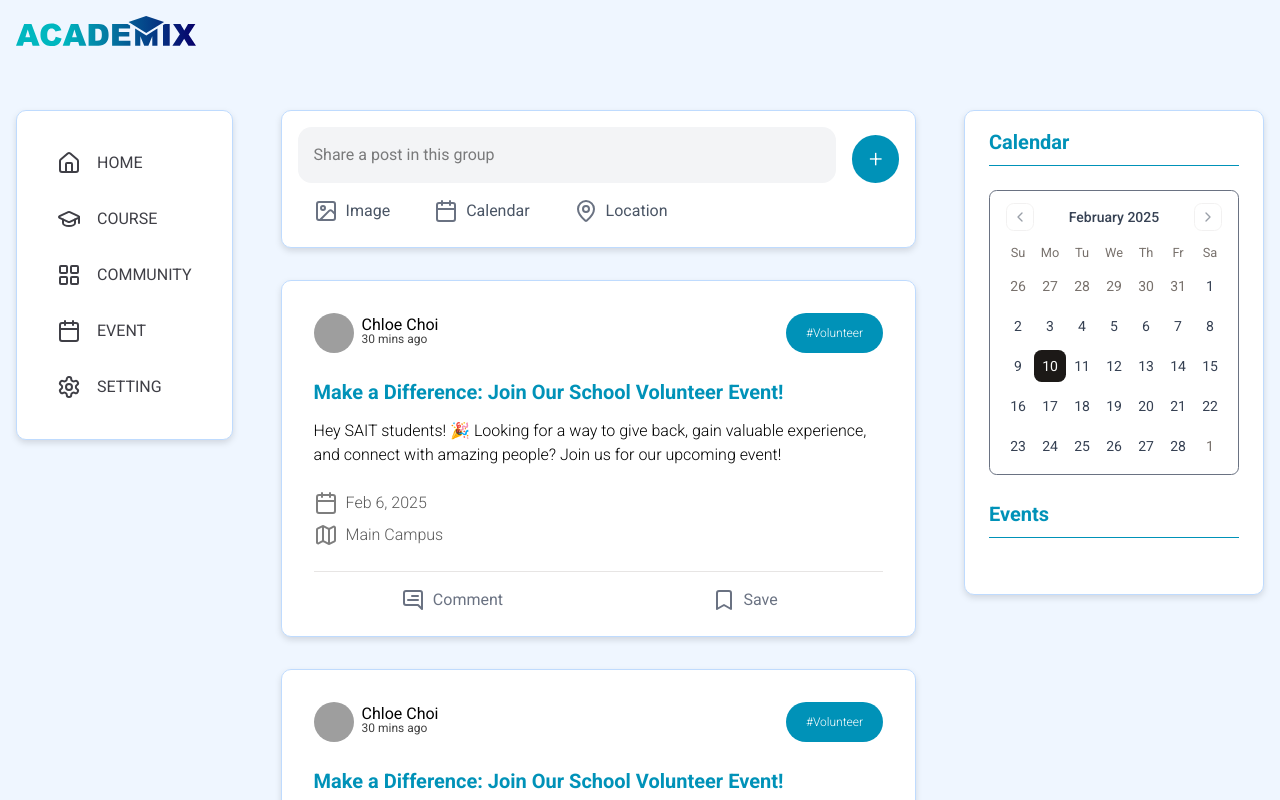
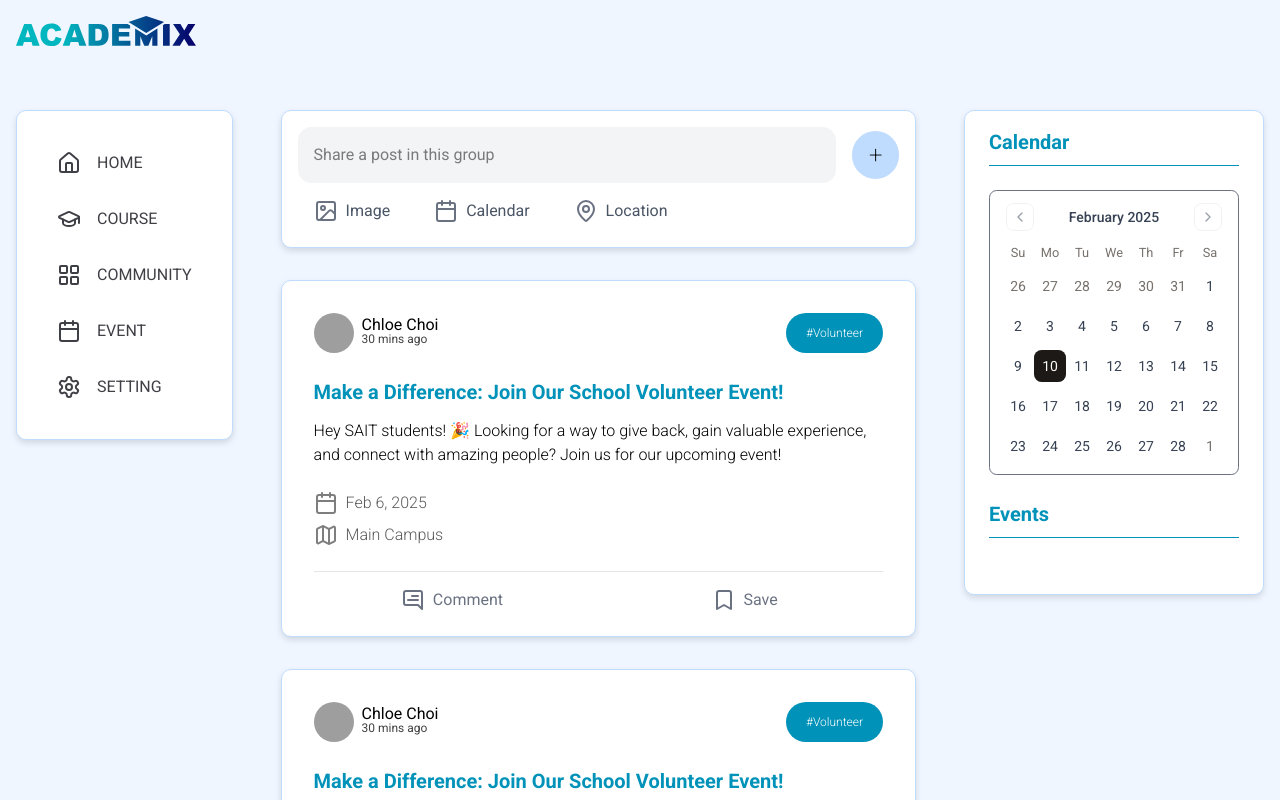
Before and after one commit to NeilMD/react-school-board, a React app in the folder frontend/: page /home in a window 1280 px wide. Shown: the top 800 px of the page. Built offline with nearby package versions, Linux system fonts and the light colour scheme; grey boxes are pictures that could not be loaded; the HTML template or start-up script is replaced by a standard one.

Commit message:
Sharepost UI Fix

```diff
--- a/frontend/src/index.css
+++ b/frontend/src/index.css
@@ -90,6 +90,7 @@
   --font-roboto: "Roboto", sans-serif;
   --color-home: #eff6ff;
   --color-blue-border: #bfdbfe;
+  --academix-blue: #bfdbfe;
   --color-text-base: #3f3f46;
 }
 
--- a/frontend/src/pages/home/components/sharepost.jsx
+++ b/frontend/src/pages/home/components/sharepost.jsx
@@ -4,7 +4,7 @@ import * as React from "react";
 export function SharePost() {
   return (
     <div className="home-card main-share-post-container flex cursor-pointer flex-col space-y-2 p-4">
-      <div className="flex w-full items-start space-x-4">
+      <div className="flex w-full items-center space-x-4">
         {/* Text Area */}
         <textarea
           className="transition-default w-[92%] resize-none rounded-xl bg-gray-100 p-4 focus:ring-2 focus:ring-blue-500 focus:outline-none"
@@ -14,8 +14,8 @@ export function SharePost() {
         />
 
         {/* Submit Button */}
-        <button className="submit-post-button mt-2 flex h-12 w-12 items-center justify-center rounded-full bg-cyan-600 font-semibold text-white hover:bg-cyan-500">
-          <span className="text-2xl font-light">+</span>
+        <button className="flex h-12 w-12 items-center justify-center rounded-full bg-(--academix-blue) font-semibold text-black">
+          <span className="text-2xl font-extralight">+</span>
         </button>
       </div>
 
```
